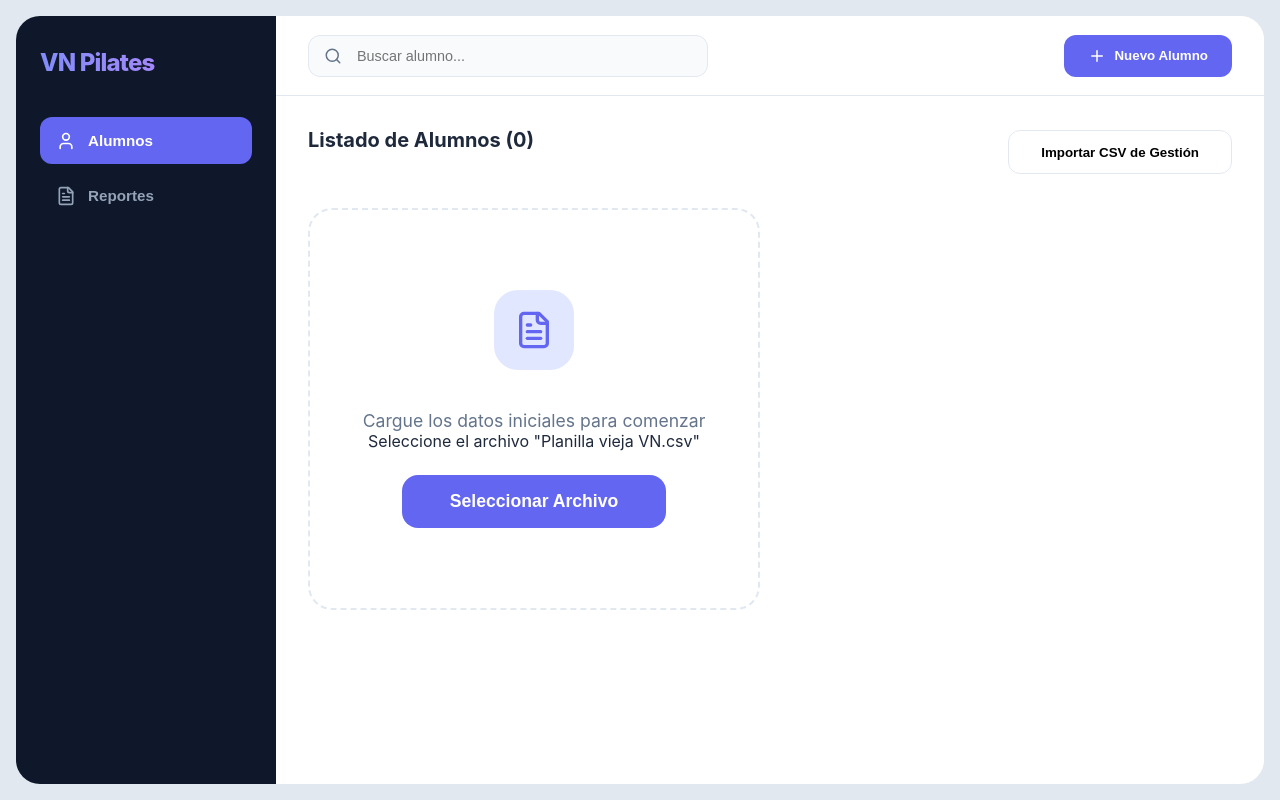
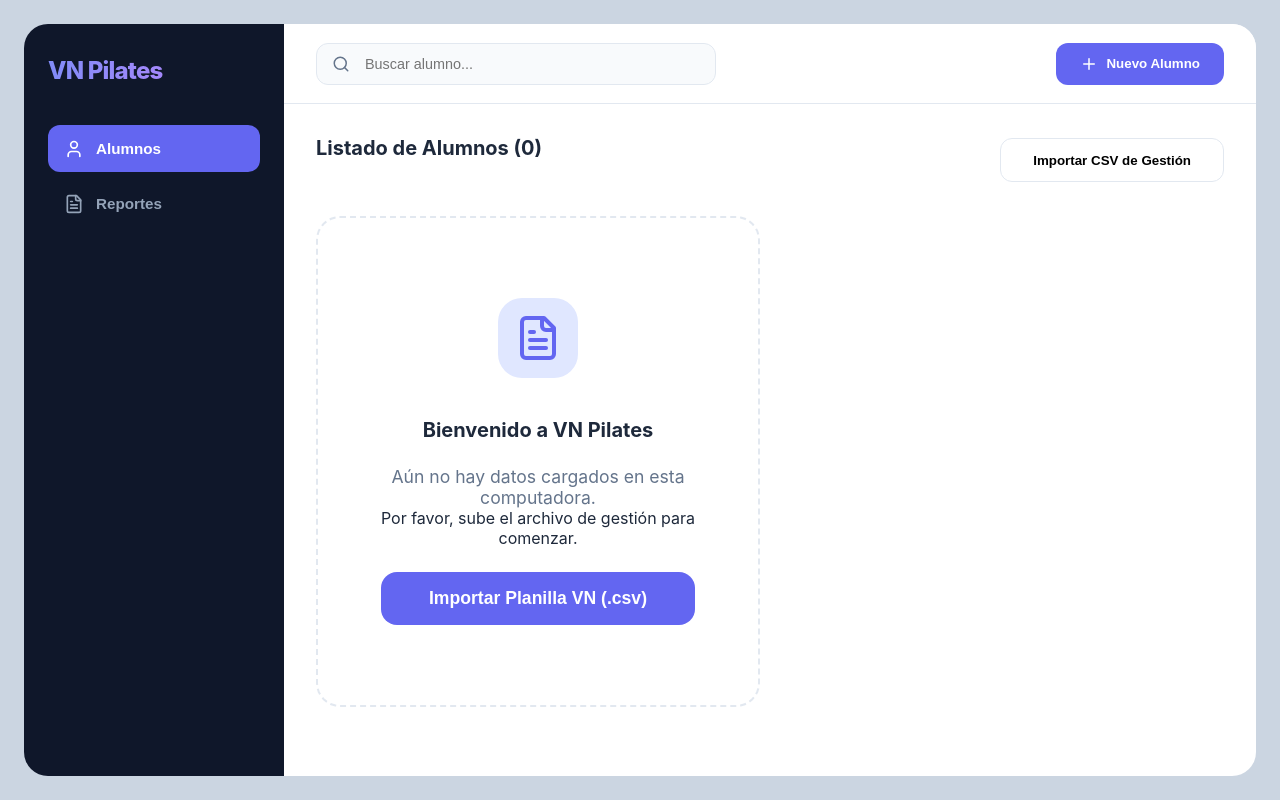
Before and after one commit to devOr05/vn-pilates, a React (Vite) app: page / in a window 1280 px wide. Built offline with nearby package versions, Linux system fonts and the light colour scheme.

Commit message:
Fix UI: Added scroll to profile, cleared search on back, and improved data onboarding

```diff
--- a/src/App.css
+++ b/src/App.css
@@ -27,8 +27,10 @@ body {
     display: flex;
     height: 100vh;
     overflow: hidden;
-    padding: 1rem;
-    background: #e2e8f0;
+    padding: 1.5rem;
+    /* Increased padding */
+    background: #cbd5e1;
+    /* Slightly darker slate */
     /* Darker background to show the "window" effect */
 }
 
@@ -277,10 +279,13 @@ nav {
 }
 
 .student-profile {
-    padding: 3rem;
+    padding: 2.5rem;
     max-width: 1200px;
     margin: 0 auto;
     width: 100%;
+    overflow-y: auto;
+    /* Enable scroll if content is long */
+    flex: 1;
 }
 
 .profile-header {
@@ -643,3 +648,25 @@ nav {
     color: var(--accent);
     background: var(--accent-light);
 }
+
+/* Scrollbar styling for better visibility */
+.dashboard::-webkit-scrollbar,
+.student-profile::-webkit-scrollbar {
+    width: 8px;
+}
+
+.dashboard::-webkit-scrollbar-track,
+.student-profile::-webkit-scrollbar-track {
+    background: #f1f5f9;
+}
+
+.dashboard::-webkit-scrollbar-thumb,
+.student-profile::-webkit-scrollbar-thumb {
+    background: #cbd5e1;
+    border-radius: 10px;
+}
+
+.dashboard::-webkit-scrollbar-thumb:hover,
+.student-profile::-webkit-scrollbar-thumb:hover {
+    background: #94a3b8;
+}
--- a/src/App.jsx
+++ b/src/App.jsx
@@ -141,7 +141,7 @@ function App() {
 
                 <main className="main-content">
                     <header className="main-header">
-                        <button className="btn-back" onClick={() => setSelectedStudent(null)}>
+                        <button className="btn-back" onClick={() => { setSelectedStudent(null); setSearchTerm(''); }}>
                             <ChevronLeft size={20} /> Volver al listado
                         </button>
                         <div className="header-actions">
@@ -304,15 +304,16 @@ function App() {
                                     ))
                                 ) : (
                                     <div className="empty-state">
-                                        <div className="icon-box">
-                                            <FileText size={40} />
+                                        <div className="icon-box highlight">
+                                            <FileText size={48} />
                                         </div>
                                         <div className="text-box">
-                                            <p>Cargue los datos iniciales para comenzar</p>
-                                            <span>Seleccione el archivo "Planilla vieja VN.csv"</span>
+                                            <h3>Bienvenido a VN Pilates</h3>
+                                            <p>Aún no hay datos cargados en esta computadora.</p>
+                                            <span>Por favor, sube el archivo de gestión para comenzar.</span>
                                         </div>
                                         <button className="btn-primary-large" onClick={() => fileInputRef.current.click()}>
-                                            Seleccionar Archivo
+                                            Importar Planilla VN (.csv)
                                         </button>
                                     </div>
                                 )}
```
